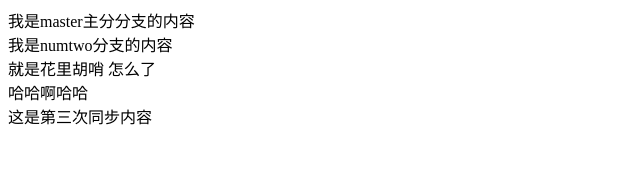
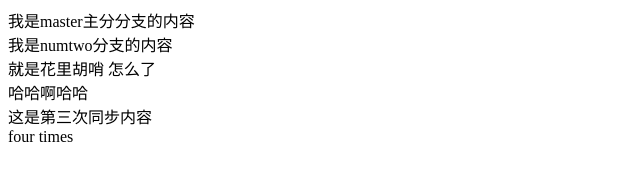
Before and after one commit to NowhereJune/letao, a website: page public/myletao/index.html in a window 1280 px wide. Shown: the full height of the page, 0-640 px from the left. Drawn offline with Linux system fonts and the light colour scheme.

Commit message:
four ties

```diff
--- a/public/myletao/index.html
+++ b/public/myletao/index.html
@@ -18,5 +18,8 @@
 
     <div> 这是第三次同步内容</div>
 
+
+    <div>four times</div>
+
 </body>
 </html>
```
